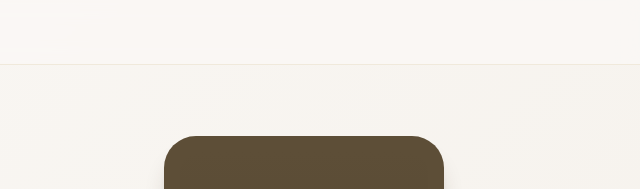
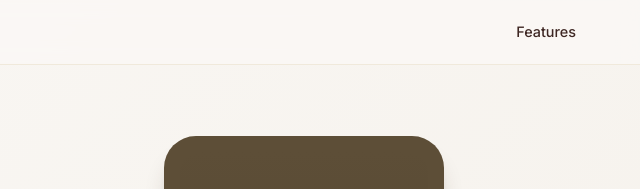
Before and after one commit to ehippy/lowkey-site, an Astro site: page / in a window 1280 px wide. Shown: the top 189 px of the page, 640-1280 px from the left. Built offline with nearby package versions, Linux system fonts and the light colour scheme; Astro itself is replaced by a stand-in of ours.

Commit message:
feat: enhance header component with navigation links and improve layout

```diff
--- a/src/components/Features.astro
+++ b/src/components/Features.astro
@@ -2,7 +2,7 @@
 // Features component to showcase lowkey's key features
 ---
 
-<section class="features">
+<section class="features" id="features">
 	<div class="container">
 		<div class="features-header">
 			<h2 class="features-title text-center text-balance">
--- a/src/components/Header.astro
+++ b/src/components/Header.astro
@@ -6,11 +6,16 @@ import lowkeyLogo from '../assets/lowkey_logo_trans.png';
 
 <header class="header">
 	<div class="container">
-		<div class="header-content">
-			<a href="/" class="logo-link">
-				<Image src={lowkeyLogo} alt="lowkey" class="logo" />
-			</a>
-		</div>
+	<div class="header-content">
+		<a href="/" class="logo-link">
+			<Image src={lowkeyLogo} alt="lowkey" class="logo" />
+		</a>
+		<nav class="nav">
+			<ul class="nav-list">
+				<li><a href="#features" class="nav-link">Features</a></li>
+			</ul>
+		</nav>
+	</div>
 	</div>
 </header>
 
@@ -30,7 +35,7 @@ import lowkeyLogo from '../assets/lowkey_logo_trans.png';
 	.header-content {
 		display: flex;
 		align-items: center;
-		justify-content: flex-start;
+		justify-content: space-between;
 	}
 
 	.logo-link {
@@ -49,6 +54,46 @@ import lowkeyLogo from '../assets/lowkey_logo_trans.png';
 		width: auto;
 	}
 
+	.nav {
+	}
+
+	.nav-list {
+		display: flex;
+		gap: 2rem;
+		list-style: none;
+		margin: 0;
+		padding: 0;
+		align-items: center;
+	}
+
+	.nav-link {
+		color: var(--color-text);
+		text-decoration: none;
+		font-weight: 500;
+		font-size: 0.9rem;
+		transition: color 0.2s ease;
+		position: relative;
+	}
+
+	.nav-link:hover {
+		color: var(--color-accent-red);
+	}
+
+	.nav-link::after {
+		content: '';
+		position: absolute;
+		bottom: -4px;
+		left: 0;
+		width: 0;
+		height: 2px;
+		background-color: var(--color-accent-red);
+		transition: width 0.2s ease;
+	}
+
+	.nav-link:hover::after {
+		width: 100%;
+	}
+
 	/* Responsive adjustments */
 	@media (max-width: 768px) {
 		.header {
@@ -59,4 +104,14 @@ import lowkeyLogo from '../assets/lowkey_logo_trans.png';
 			height: 28px;
 		}
 	}
+
+	@media (max-width: var(--breakpoint-mobile)) {
+		.nav-list {
+			gap: 1.5rem;
+		}
+
+		.nav-link {
+			font-size: 0.85rem;
+		}
+	}
 </style>
```
